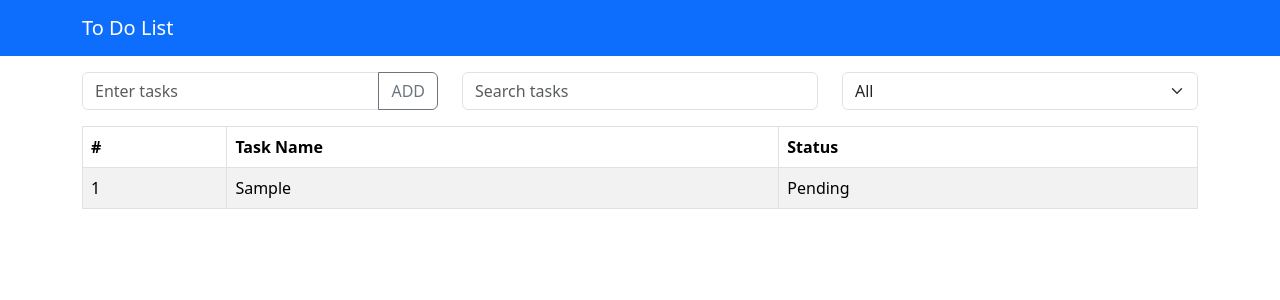
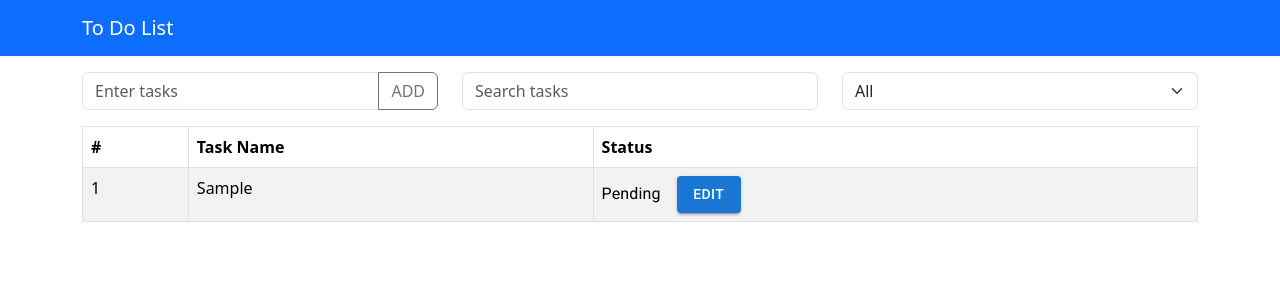
Before and after one commit to Veer19/react-starter, a React (Create React App) app: page / in a window 1280 px wide. Both pictures are taken after typing "Sample" into the empty fields and a click on the button "ADD". Shown: the top 300 px of the page. Built offline with nearby package versions, Linux system fonts and the light colour scheme.

Commit message:
added edit functionality in status

```diff
--- a/src/components/ListTodo.js
+++ b/src/components/ListTodo.js
@@ -1,8 +1,10 @@
 import { useState } from "react";
 import Table from "react-bootstrap/Table";
 import Container from "react-bootstrap/Container";
+import { Form, InputGroup } from "react-bootstrap";
+import TodoStatus from "./TodoStatus";
 
-const ListTodo = ({ searchItem, todoList, searchStatus }) => {
+const ListTodo = ({ searchItem, todoList, searchStatus, updateTodoStatus }) => {
   const filterTodoList = () => {
     const filteredList = todoList.filter((item) => {
       if (searchStatus.toLowerCase() == "all") {
@@ -38,7 +40,13 @@ const ListTodo = ({ searchItem, todoList, searchStatus }) => {
                 <tr key={index}>
                   <td>{index + 1}</td>
                   <td>{todoItem.name}</td>
-                  <td>{todoItem.status}</td>
+                  <td>
+                    <TodoStatus
+                      status={todoItem.status}
+                      todoIndex={index}
+                      updateTodoStatus={updateTodoStatus}
+                    />
+                  </td>
                 </tr>
               );
             })
--- /dev/null
+++ b/src/components/TodoStatus.js
@@ -0,0 +1,51 @@
+import { Typography, Stack, Button } from "@mui/material";
+import { useState } from "react";
+import { Form } from "react-bootstrap";
+
+const TodoStatus = ({ status, todoIndex, updateTodoStatus }) => {
+  const [isEditing, setIsEditing] = useState(false);
+  const [newStatus, setNewStatus] = useState(status);
+  return (
+    <Stack direction={"row"} spacing={2} alignItems={"center"}>
+      {isEditing ? (
+        <>
+          <Form.Select
+            aria-label="Default select example"
+            value={newStatus}
+            onChange={(event) => setNewStatus(event.target.value)}
+          >
+            <option value="Pending">Pending</option>
+            <option value="Completed">Completed</option>
+          </Form.Select>
+          <Button
+            variant="contained"
+            onClick={() => {
+              updateTodoStatus(todoIndex, newStatus);
+              setIsEditing(false);
+            }}
+          >
+            Save
+          </Button>
+          <Button variant="contained" onClick={() => setIsEditing(false)}>
+            Cancel
+          </Button>
+        </>
+      ) : (
+        <>
+          <Typography variant="body1">{status}</Typography>
+          <Button
+            variant="contained"
+            onClick={() => {
+              setNewStatus(status);
+              setIsEditing(true);
+            }}
+          >
+            Edit
+          </Button>
+        </>
+      )}
+    </Stack>
+  );
+};
+
+export default TodoStatus;
--- a/src/views/Dashboard.js
+++ b/src/views/Dashboard.js
@@ -10,6 +10,19 @@ const Dashboard = () => {
   const [todoList, setTodoList] = useState([]);
   const [searchItem, setSearchItem] = useState("");
   const [searchStatus, setSearchStatus] = useState("All");
+  const handleUpdateTodoStatus = (index, status) => {
+    console.log(index, status);
+    let updatedTodo = {
+      ...todoList[index],
+      status: status,
+    };
+    console.log(updatedTodo);
+    setTodoList((prev) => {
+      const updatedTodoList = [...prev];
+      updatedTodoList.splice(index, 1, updatedTodo);
+      return updatedTodoList;
+    });
+  };
   return (
     <div>
       {/* <h1>To Do List</h1> */}
@@ -30,7 +43,12 @@ const Dashboard = () => {
       </Row>
       {/* <AddTodo setTodoList={setTodoList}> </AddTodo>
       <SearchTodo searchItem={searchItem} setSearchItem={setSearchItem}></SearchTodo> */}
-      <ListTodo searchItem={searchItem} todoList={todoList} searchStatus={searchStatus}></ListTodo>
+      <ListTodo
+        searchItem={searchItem}
+        todoList={todoList}
+        searchStatus={searchStatus}
+        updateTodoStatus={handleUpdateTodoStatus}
+      ></ListTodo>
     </div>
   );
 };
```
Also changed, not shown: src/components/TodoName.js (added).
